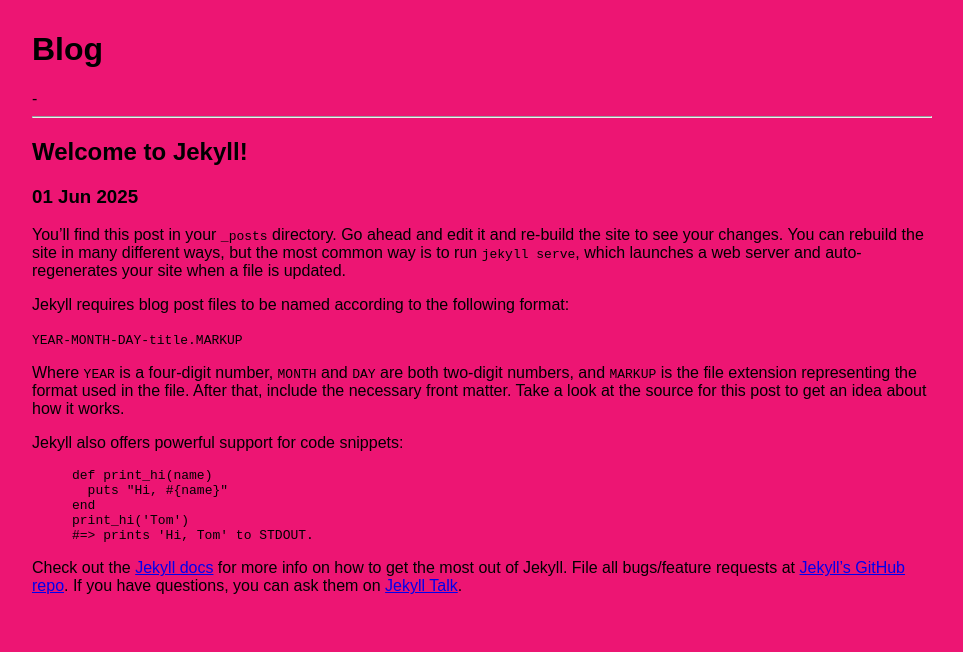
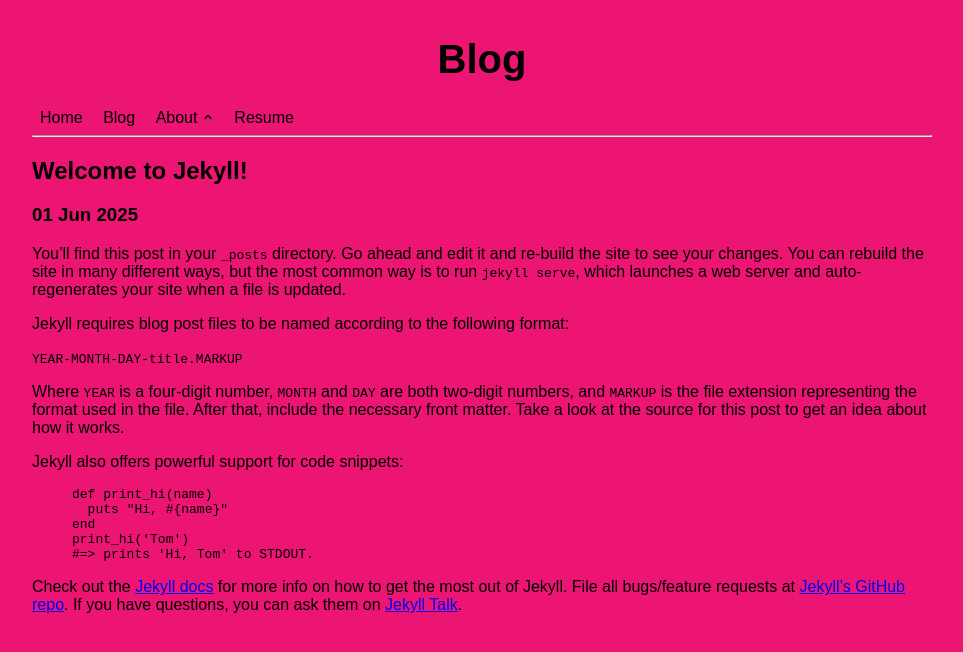
Before and after one commit to nelliekolon/nelliekolon.github.io, a Jekyll site: the page built from _posts/2025-06-01-welcome-to-jekyll.markdown, in a window 1280 px wide. Shown: the top 652 px of the page, without its empty margins (158-1121 px from the left). Built offline with Jekyll 4.4.1, drawn with Linux system fonts in a browser that asks for light colours.

Commit message:
scaffolding

```diff
--- a/_config.yml
+++ b/_config.yml
@@ -1,2 +1,3 @@
 plugins:
   - jekyll-feed
+permalink: pretty
--- a/_includes/navigation.html
+++ b/_includes/navigation.html
@@ -1,8 +1,20 @@
 <nav>
-   -
     {% for item in site.data.navigation %}
       {% assign item_link = item.link | remove: '/' %}
       {% assign page_url = page.url | remove: '/' %}
-      <a href="{{ item.link }}" {% if page_url == item_link %}class="current"{% endif %}>{{ item.name }}</a> -
+      <div class="dropdown">
+      <a class="dropbtn{% if page_url == item_link %} current{% endif %}" href="{{ item.link }}">{{ item.name }}
+        {% if item.items %}
+          <span class="caret"><img src="/assets/media/chevron-up.svg" alt=""></span>
+        {% endif %}
+      </a>
+      {% if item.items %}
+        <div class="dropdown-content">
+          {% for sub_item in item.items %}
+            <a href="{{ sub_item.link }}">{{ sub_item.name }}</a>
+          {% endfor %}
+        </div>
+      {% endif %}
+    </div>
     {% endfor %}
 </nav>
--- a/_sass/main.scss
+++ b/_sass/main.scss
@@ -6,3 +6,9 @@ body {
     min-width: 265px;
     padding: 10px;
 }
+
+h1 {
+    color: black;
+    font-size: 2.5em;
+    text-align: center;
+}
--- /dev/null
+++ b/_sass/navigation.scss
@@ -0,0 +1,58 @@
+nav {
+  margin: auto;
+}
+
+.current {
+  color: black;
+  font-weight: bold;
+  text-decoration: none;
+}
+
+.dropbtn.current:hover {
+  text-decoration: none;
+}
+
+.dropbtn {
+  border: none;
+  padding: 2px 8px;
+  text-decoration: none;
+  color: black;
+}
+
+.dropdown {
+  position: relative;
+  display: inline-block;
+}
+
+/* Dropdown Content (Hidden by Default) */
+.dropdown-content {
+  display: none;
+  position: absolute;
+  background-color: #f1f1f1;
+  min-width: 160px;
+  box-shadow: 0px 8px 16px 0px rgba(0,0,0,0.2);
+  z-index: 1;
+}
+
+/* Links inside the dropdown */
+.dropdown-content a {
+  color: black;
+  padding: 4px;
+  text-decoration: none;
+  display: block;
+}
+
+.dropdown-content a:hover {background-color: #ddd;}
+
+.dropdown:hover .dropdown-content {display: block;}
+
+.dropbtn:hover {text-decoration: underline;}
+
+.caret {
+  display: inline-block;
+  transition: transform 0.1s ease;
+}
+
+.dropdown:hover .caret {
+  transform: rotate(180deg);
+}
--- a/assets/css/styles.scss
+++ b/assets/css/styles.scss
@@ -1,3 +1,4 @@
 ---
 ---
 @use "main" as *;
+@use "navigation" as *;
```
Also changed, not shown: 404.html (+2 -9 lines), _data/navigation.yml (added, +14 -0 lines), about.markdown (deleted, +0 -18 lines), about.md (added, +5 -0 lines), blog.md (added, +13 -0 lines), index.md (renamed from index.markdown, +1 -0 lines), assets/media/chevron-up.svg (added), 1 other file.
